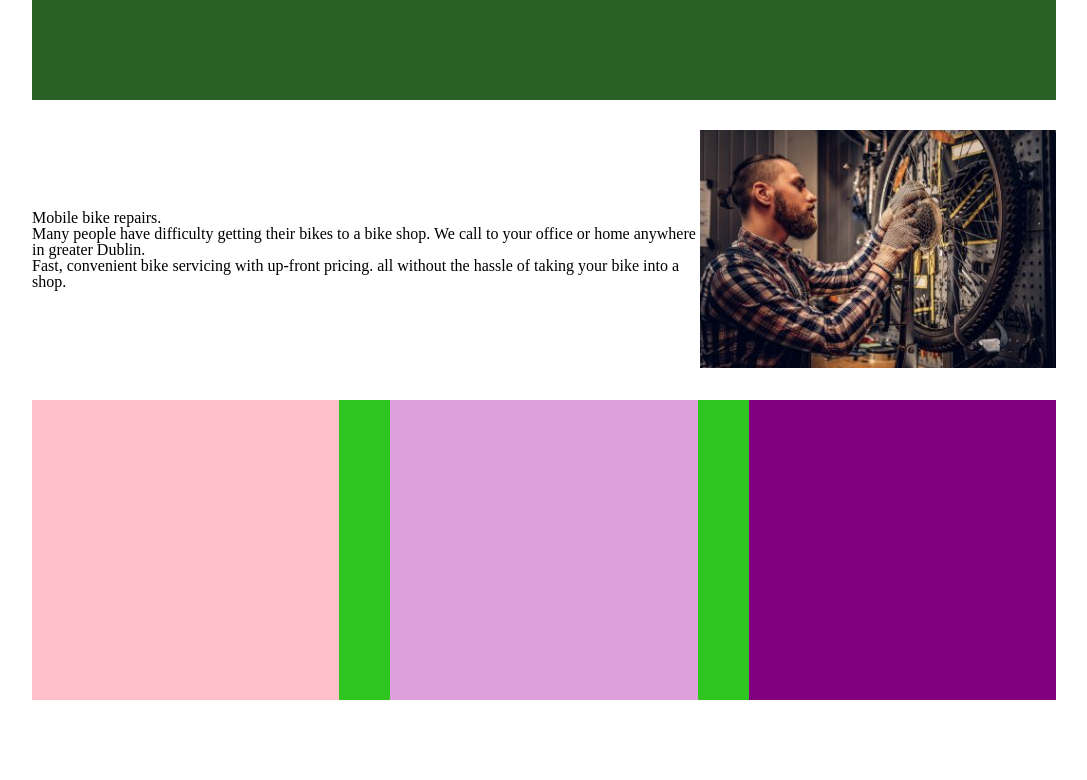
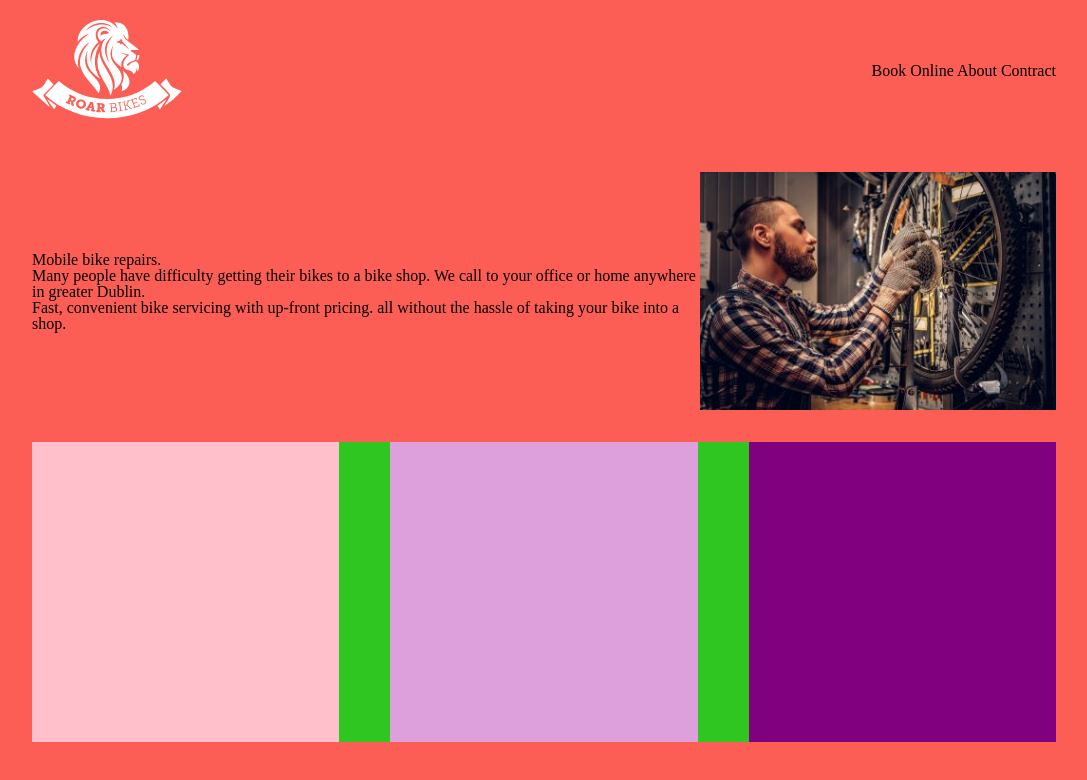
Before and after one commit to odacrem123/bike-repair-website, a plain HTML site: page index.html in a window 1280 px wide. Shown: the whole page, without its empty margins (96-1183 px from the left). Drawn offline with Linux system fonts and the light colour scheme.

Commit message:
header part finish
align and finish part of the header section

```diff
--- a/index.html
+++ b/index.html
@@ -15,7 +15,12 @@
 <body>
   <div class="container">
     <header>
-
+      <div class="logo">
+        <img src="images/logo-roar-bikes.png" alt="Logo for Bike Repair shop Roar Bikes">
+      </div>
+      <nav>
+        Book Online About Contract
+      </nav>
     </header>
     <main>
       <div class="herobox1">
--- a/style.css
+++ b/style.css
@@ -1,3 +1,11 @@
+body {
+  background-color: #FC5E55;
+}
+
+a {
+  text-decoration: none;
+}
+
 .container {
   width: 1024px;
   min-height: 300px;
@@ -6,9 +14,13 @@
 }
 
 header {
-  background-color: rgb(41, 96, 36);
-  min-height: 100px;
+  display: flex;
+  justify-content: space-between;
+  align-items: center;
+  padding-top: 20px;
+  padding-bottom: 20px;
 }
+
 
 main {
   min-height: 300px;
```
